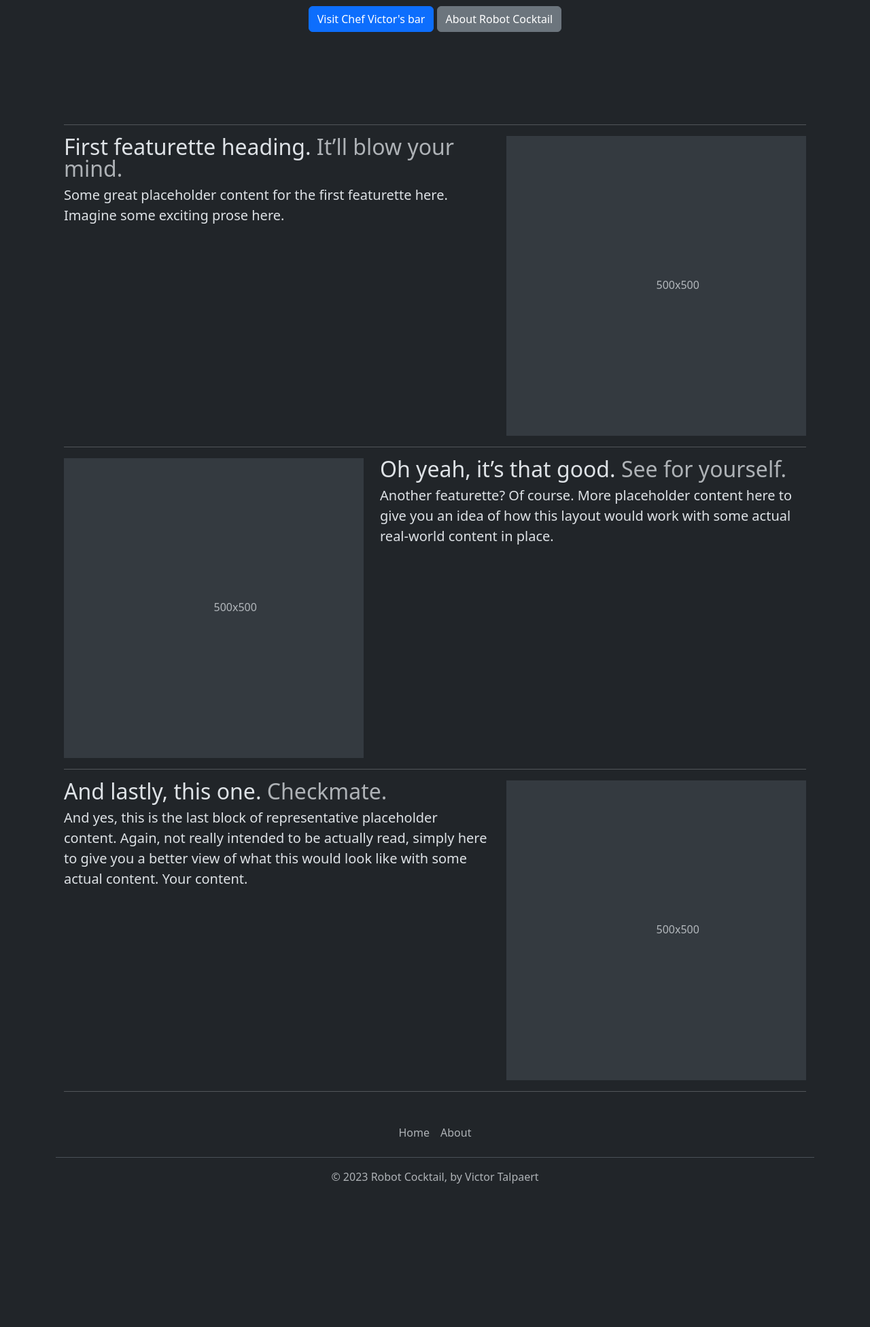
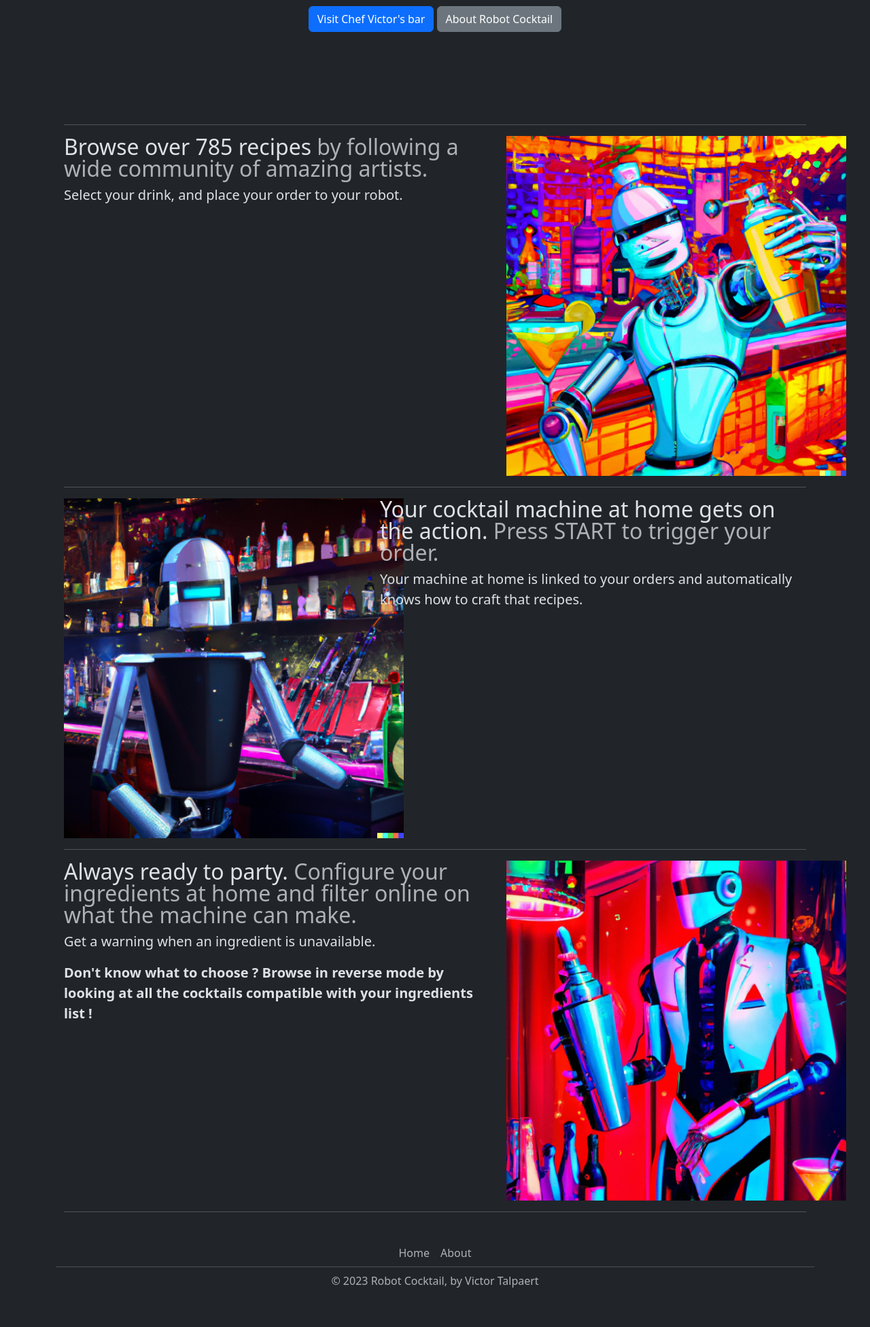
Before and after one commit to vtalpaert/autobar2.1, a Django app: template robotcocktail/templates/pages/home.html in a window 1280 px wide. Shown: the part 465-2417 px from the top of the page at 68% size. Before the commit the page ends 2206 px from the top, so only its background shows below. Run offline with Django 4.2, Linux system fonts and the light colour scheme; the template is opened without the code that fills it, so the values that code supplies are empty; parts of the project's set-up code (start-up, migrations or seed data) failed here and were passed over.

Commit message:
UX robot artists static images and flavoured text

```diff
--- a/robotcocktail/artists/views.py
+++ b/robotcocktail/artists/views.py
@@ -162,7 +162,7 @@ _ingredient_state_reverse_lookup = {
 }
 
 
-class IngredientsView(ListView):
+class IngredientsView(LoginRequiredMixin, SuccessMessageMixin, ListView):
     template_name = "artists/ingredients.html"
     context_object_name = "ingredients"
 
--- a/robotcocktail/templates/base.html
+++ b/robotcocktail/templates/base.html
@@ -126,7 +126,7 @@
 
   <div class="container">
     <footer class="py-3 my-4">
-      <ul class="nav justify-content-center border-bottom pb-3 mb-3">
+      <ul class="nav justify-content-center border-bottom mb-2">
         <li class="nav-item"><a href="/home/" class="nav-link px-2 text-body-secondary">Home</a></li>
         <li class="nav-item"><a href="/about/" class="nav-link px-2 text-body-secondary">About</a></li>
       </ul>
--- a/robotcocktail/templates/pages/home.html
+++ b/robotcocktail/templates/pages/home.html
@@ -39,19 +39,12 @@
 
     <div class="row featurette">
         <div class="col-md-7">
-            <h2 class="featurette-heading fw-normal lh-1">First featurette heading. <span
-                    class="text-body-secondary">It’ll blow your mind.</span></h2>
-            <p class="lead">Some great placeholder content for the first featurette here. Imagine some exciting prose
-                here.</p>
+            <h2 class="featurette-heading fw-normal lh-1">Browse over 785 recipes <span class="text-body-secondary">by
+                    following a wide community of amazing artists.</span></h2>
+            <p class="lead">Select your drink, and place your order to your robot.</p>
         </div>
         <div class="col-md-5">
-            <svg class="bd-placeholder-img bd-placeholder-img-lg featurette-image img-fluid mx-auto" width="500"
-                height="500" xmlns="http://www.w3.org/2000/svg" role="img" aria-label="Placeholder: 500x500"
-                preserveAspectRatio="xMidYMid slice" focusable="false">
-                <title>Placeholder</title>
-                <rect width="100%" height="100%" fill="var(--bs-secondary-bg)"></rect><text x="50%" y="50%"
-                    fill="var(--bs-secondary-color)" dy=".3em">500x500</text>
-            </svg>
+            <img src="{% static 'images/robot_psychedelic.png' %}" alt="robot psychedelic" width="500">
         </div>
     </div>
 
@@ -59,19 +52,13 @@
 
     <div class="row featurette">
         <div class="col-md-7 order-md-2">
-            <h2 class="featurette-heading fw-normal lh-1">Oh yeah, it’s that good. <span class="text-body-secondary">See
-                    for yourself.</span></h2>
-            <p class="lead">Another featurette? Of course. More placeholder content here to give you an idea of how this
-                layout would work with some actual real-world content in place.</p>
+            <h2 class="featurette-heading fw-normal lh-1">Your cocktail machine at home gets on the action. <span
+                    class="text-body-secondary">Press START to trigger your order.</span></h2>
+            <p class="lead">Your machine at home is linked to your orders and automatically knows how to craft that
+                recipes.</p>
         </div>
         <div class="col-md-5 order-md-1">
-            <svg class="bd-placeholder-img bd-placeholder-img-lg featurette-image img-fluid mx-auto" width="500"
-                height="500" xmlns="http://www.w3.org/2000/svg" role="img" aria-label="Placeholder: 500x500"
-                preserveAspectRatio="xMidYMid slice" focusable="false">
-                <title>Placeholder</title>
-                <rect width="100%" height="100%" fill="var(--bs-secondary-bg)"></rect><text x="50%" y="50%"
-                    fill="var(--bs-secondary-color)" dy=".3em">500x500</text>
-            </svg>
+            <img src="{% static 'images/robot_cyberpunk.png' %}" alt="robot cyberpunk" width="500">
         </div>
     </div>
 
@@ -79,20 +66,15 @@
 
     <div class="row featurette">
         <div class="col-md-7">
-            <h2 class="featurette-heading fw-normal lh-1">And lastly, this one. <span
-                    class="text-body-secondary">Checkmate.</span></h2>
-            <p class="lead">And yes, this is the last block of representative placeholder content. Again, not really
-                intended to be actually read, simply here to give you a better view of what this would look like with
-                some actual content. Your content.</p>
+            <h2 class="featurette-heading fw-normal lh-1">Always ready to party. <span
+                    class="text-body-secondary">Configure your ingredients at home and filter online on what the machine
+                    can make.</span></h2>
+            <p class="lead">Get a warning when an ingredient is unavailable.</p>
+            <p class="lead fw-bold">Don't know what to choose ? Browse in reverse mode by looking at all the cocktails
+                compatible with your ingredients list !</p>
         </div>
         <div class="col-md-5">
-            <svg class="bd-placeholder-img bd-placeholder-img-lg featurette-image img-fluid mx-auto" width="500"
-                height="500" xmlns="http://www.w3.org/2000/svg" role="img" aria-label="Placeholder: 500x500"
-                preserveAspectRatio="xMidYMid slice" focusable="false">
-                <title>Placeholder</title>
-                <rect width="100%" height="100%" fill="var(--bs-secondary-bg)"></rect><text x="50%" y="50%"
-                    fill="var(--bs-secondary-color)" dy=".3em">500x500</text>
-            </svg>
+            <img src="{% static 'images/robot_punk_square.png' %}" alt="robot daft punk" width="500">
         </div>
     </div>
 
```
Also changed, not shown: robotcocktail/templates/artists/profile_detail.html (+32 -19 lines), robotcocktail/templates/pages/about.html (+14 -0 lines), robotcocktail/static/images/robot_cyberpunk.png (added), robotcocktail/static/images/robot_psychedelic.png (added), robotcocktail/static/images/robot_punk.png (added), robotcocktail/static/images/robot_punk_square.png (added).
